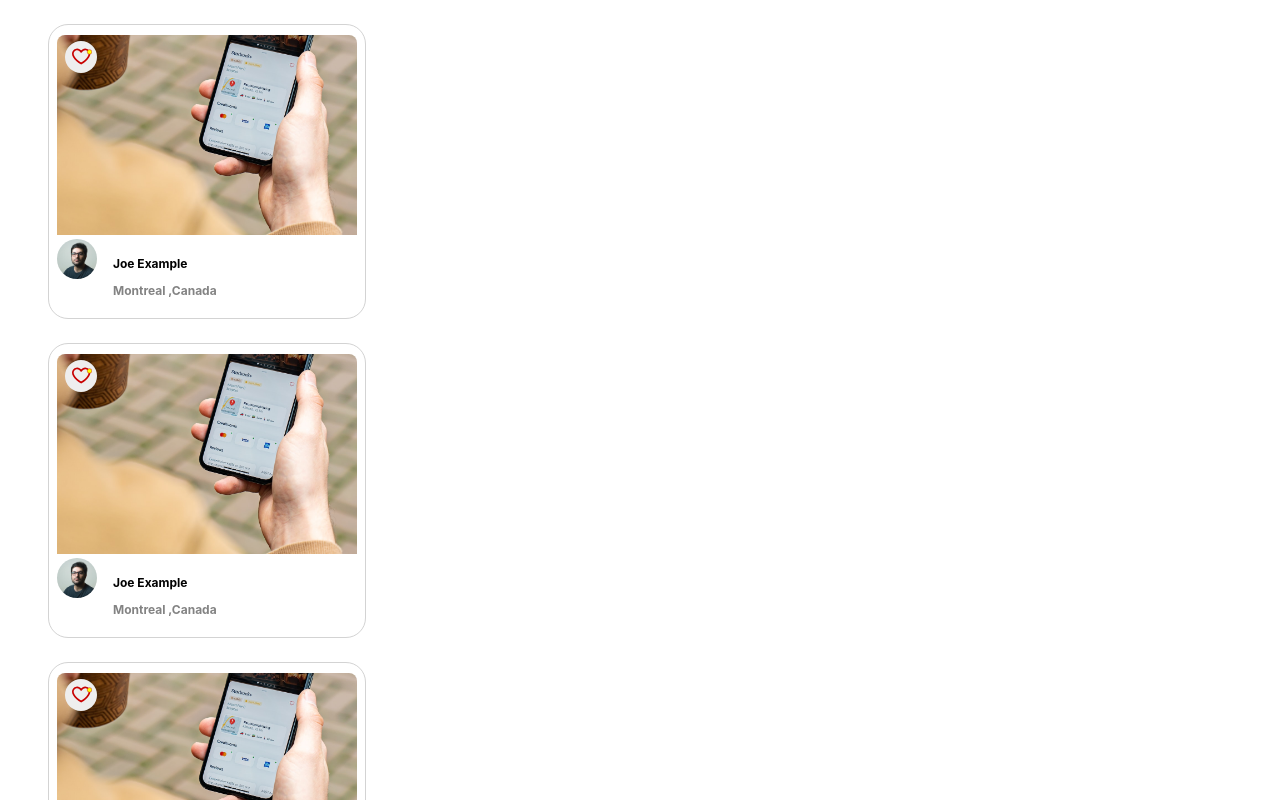
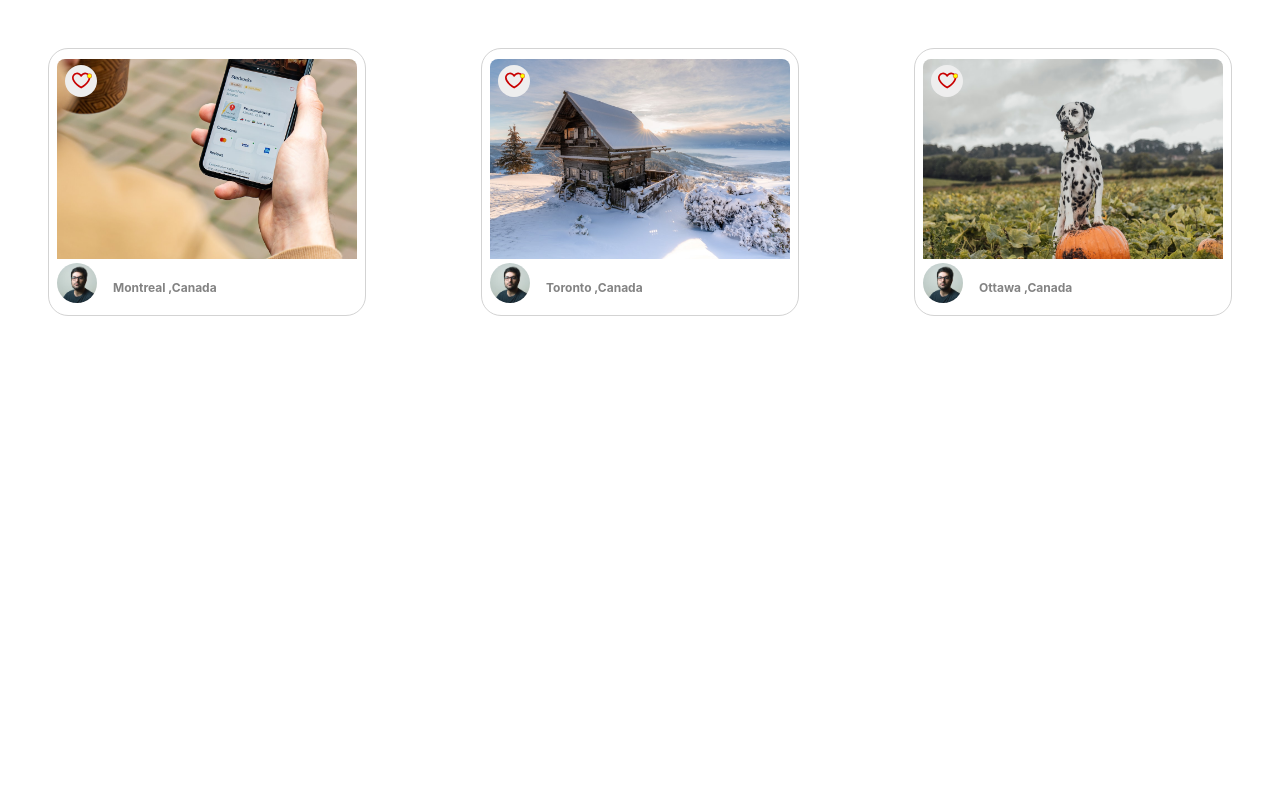
Before and after one commit to Aiman03at/photolabs, a React (Create React App) app in the folder frontend/: page / in a window 1280 px wide. Shown: the top 800 px of the page. Built offline with nearby package versions, Linux system fonts and the light colour scheme; the HTML template or start-up script is replaced by a standard one.

Commit message:
Implement the PhotoList componet and add it to th App

```diff
--- a/frontend/src/App.jsx
+++ b/frontend/src/App.jsx
@@ -1,21 +1,13 @@
 import React from 'react';
 import TopicList from 'components/TopicList';
-import PhotoListItem from './components/PhotoListItem';
+//import PhotoListItem from './components/PhotoListItem';
+import PhotoList from 'components/PhotoList';
 import './App.scss';
 
 // Note: Rendering a single component to build components in isolation
 const App = () => {
 
-  const sampleDataForPhotoListItem = {
-    id: "1",
-    location: {
-      city: "Montreal",
-      country: "Canada",
-    },
-    imageSource: `${process.env.PUBLIC_URL}/Image-1-Regular.jpeg`,
-    username: "Joe Example",
-    profile: `${process.env.PUBLIC_URL}/profile-1.jpg`,
-  };
+
 
 
   const photos = new Array(3).fill(null);
@@ -26,13 +18,14 @@
   return (
     <div className="App">
 
-     {photos.map((photo, index) => (
+     {/*{photos.map((photo, index) => (
   <PhotoListItem
     key={index}
     sampleDataForPhotoListItem={sampleDataForPhotoListItem}
 
   />
-))}
+))}*/}
+<PhotoList/>
     </div>
 
   );
--- a/frontend/src/components/PhotoFavButton.jsx
+++ b/frontend/src/components/PhotoFavButton.jsx
@@ -11,7 +11,7 @@
     const [showAlert, setShowAlert] = useState(true); // Example for displaying the alert
 
     const handleClick = () => {
-      setIsSelected(!isSelected); // Toggle the selection state
+      setIsSelected(prevIsSelected => !prevIsSelected) // Toggle the selection state
       setShowAlert(false); // Dismiss the alert once clicked (optional behavior)
     };
 
--- a/frontend/src/components/PhotoList.jsx
+++ b/frontend/src/components/PhotoList.jsx
@@ -1,5 +1,5 @@
 import React from "react";
-
+import PhotoListItem from "./PhotoListItem";
 import "../styles/PhotoList.scss";
 
 const sampleDataForPhotoList = [
@@ -59,7 +59,14 @@
 const PhotoList = () => {
   return (
     <ul className="photo-list">
-      {/* Insert React */}
+      {sampleDataForPhotoList.map((photo,index) => (
+
+        <PhotoListItem
+          key= {index}
+          sampleDataForPhotoListItem = {photo}
+
+        />
+      ))}
     </ul>
   );
 };
--- a/frontend/src/components/PhotoListItem.jsx
+++ b/frontend/src/components/PhotoListItem.jsx
@@ -11,12 +11,12 @@
     <div className="photo-list__item">
 
       <PhotoFavButton/>
-      <img className="photo-list__image" src={props.sampleDataForPhotoListItem.imageSource} alt="Description of image" />
+      <img className="photo-list__image" src={props.sampleDataForPhotoListItem.urls.regular} alt="Description of image" />
 
 
 
       <section className="photo-list__user-details">
-      <img src={props.sampleDataForPhotoListItem.profile} alt="Description of image" className="photo-list__user-profile" />
+      <img src={props.sampleDataForPhotoListItem.user.profile} alt="Description of image" className="photo-list__user-profile" />
       <div className="photo-list__user-info ">
 
       <p >{props.sampleDataForPhotoListItem.username}</p>
```
